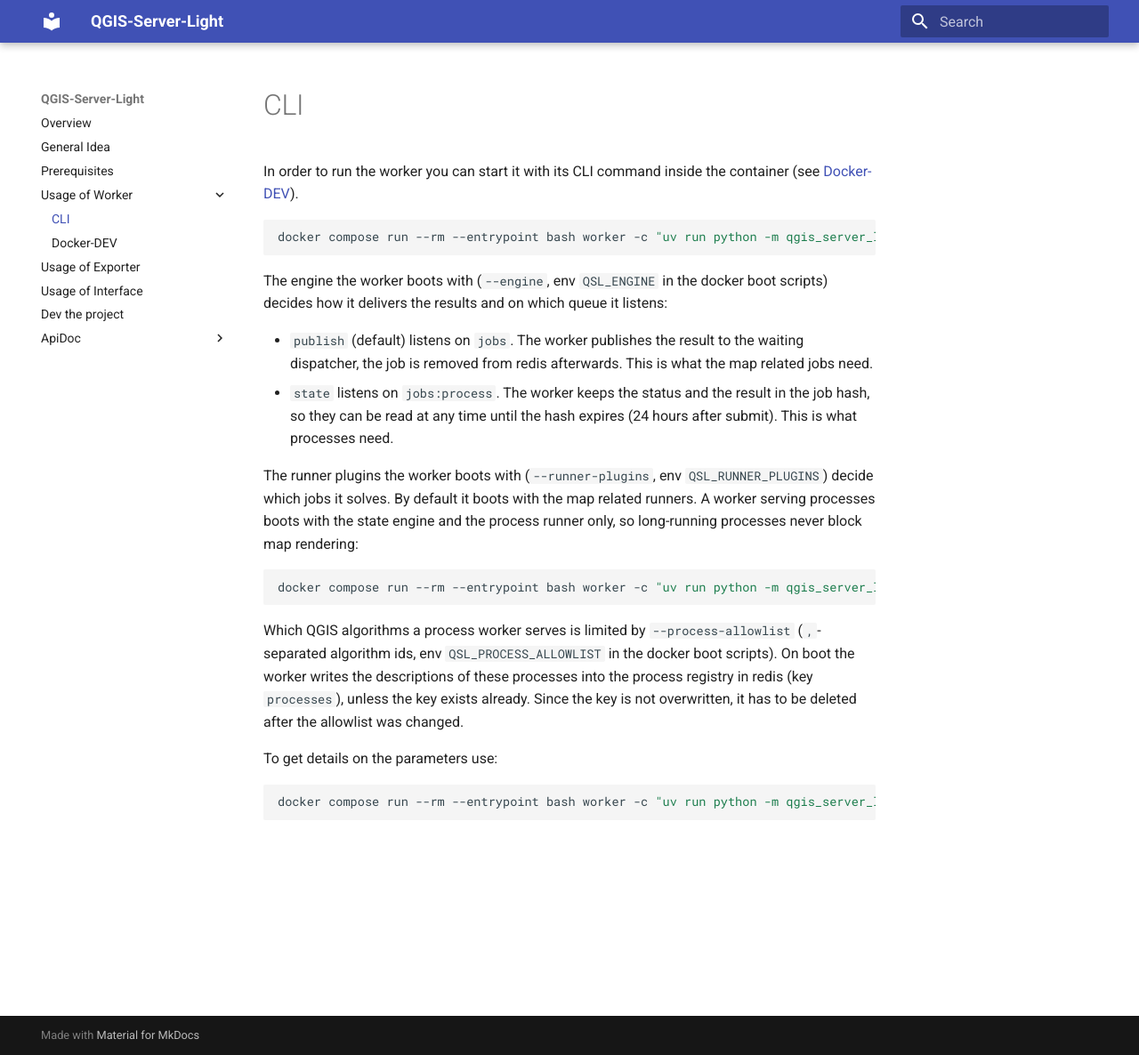
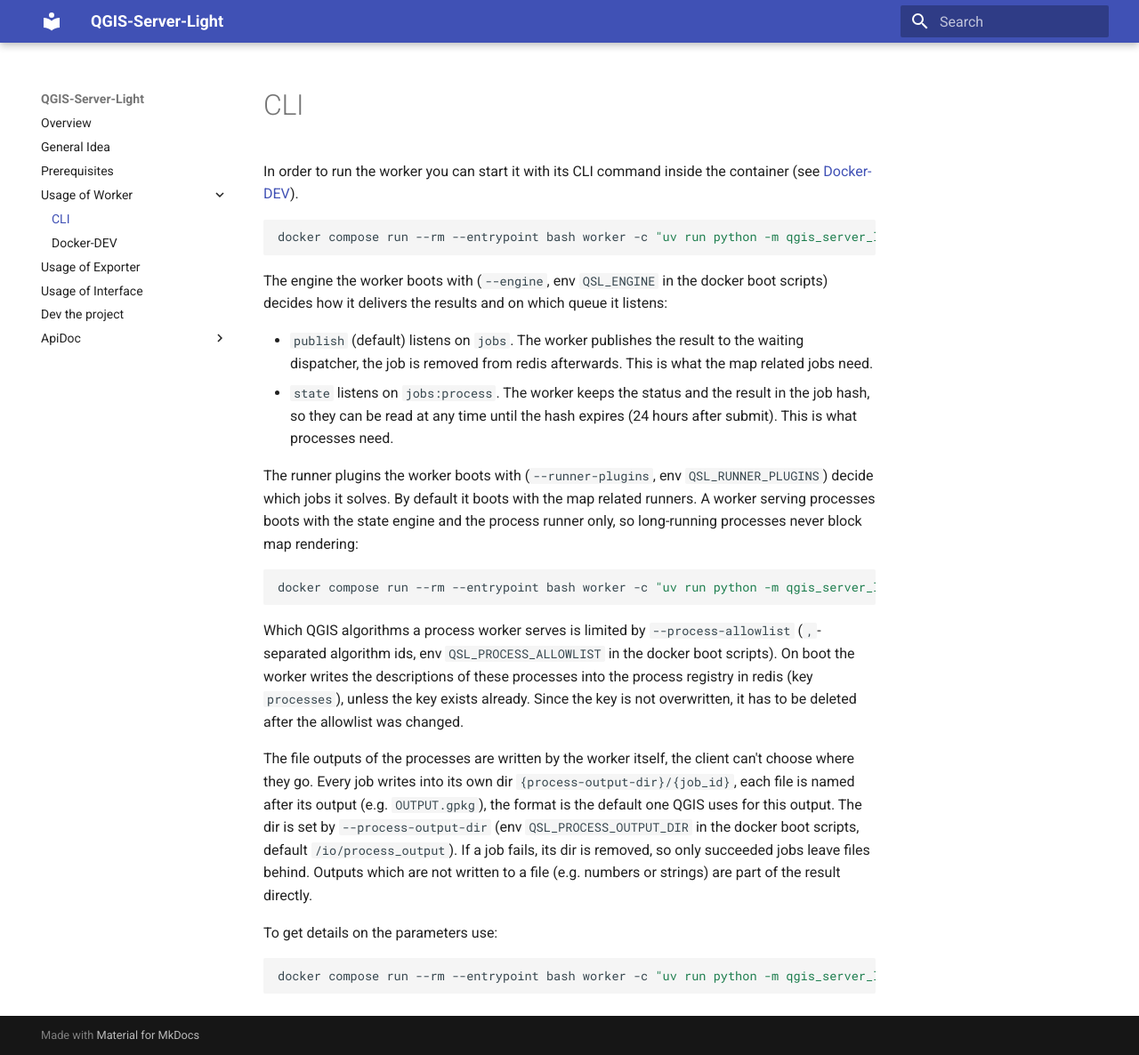
Before and after one commit to opengisch/qgis-server-light, an MkDocs documentation site: the page built from docs/src/usage.worker.cli.md, in a window 1280 px wide and 1186 px high. Shown: the whole window at 89% size. Built offline with MkDocs 1.6.1 and Material for MkDocs 9.7.7, drawn with Linux system fonts in a browser that asks for light colours.

Commit message:
refine documentation

````diff
--- a/docs/src/usage.worker.cli.md
+++ b/docs/src/usage.worker.cli.md
@@ -27,6 +27,13 @@
 processes into the process registry in redis (key `processes`), unless the key exists already. Since the key is
 not overwritten, it has to be deleted after the allowlist was changed.
 
+The file outputs of the processes are written by the worker itself, the client can't choose where they go. Every
+job writes into its own dir `{process-output-dir}/{job_id}`, each file is named after its output
+(e.g. `OUTPUT.gpkg`), the format is the default one QGIS uses for this output. The dir is set by
+`--process-output-dir` (env `QSL_PROCESS_OUTPUT_DIR` in the docker boot scripts, default `/io/process_output`).
+If a job fails, its dir is removed, so only succeeded jobs leave files behind. Outputs which are not written to a
+file (e.g. numbers or strings) are part of the result directly.
+
 To get details on the parameters use:
 
 ```shell
````
Also changed, not shown: docs/src/usage.interface.md (+4 -0 lines), docs/src/usage.worker.docker.md (+3 -1 lines).
